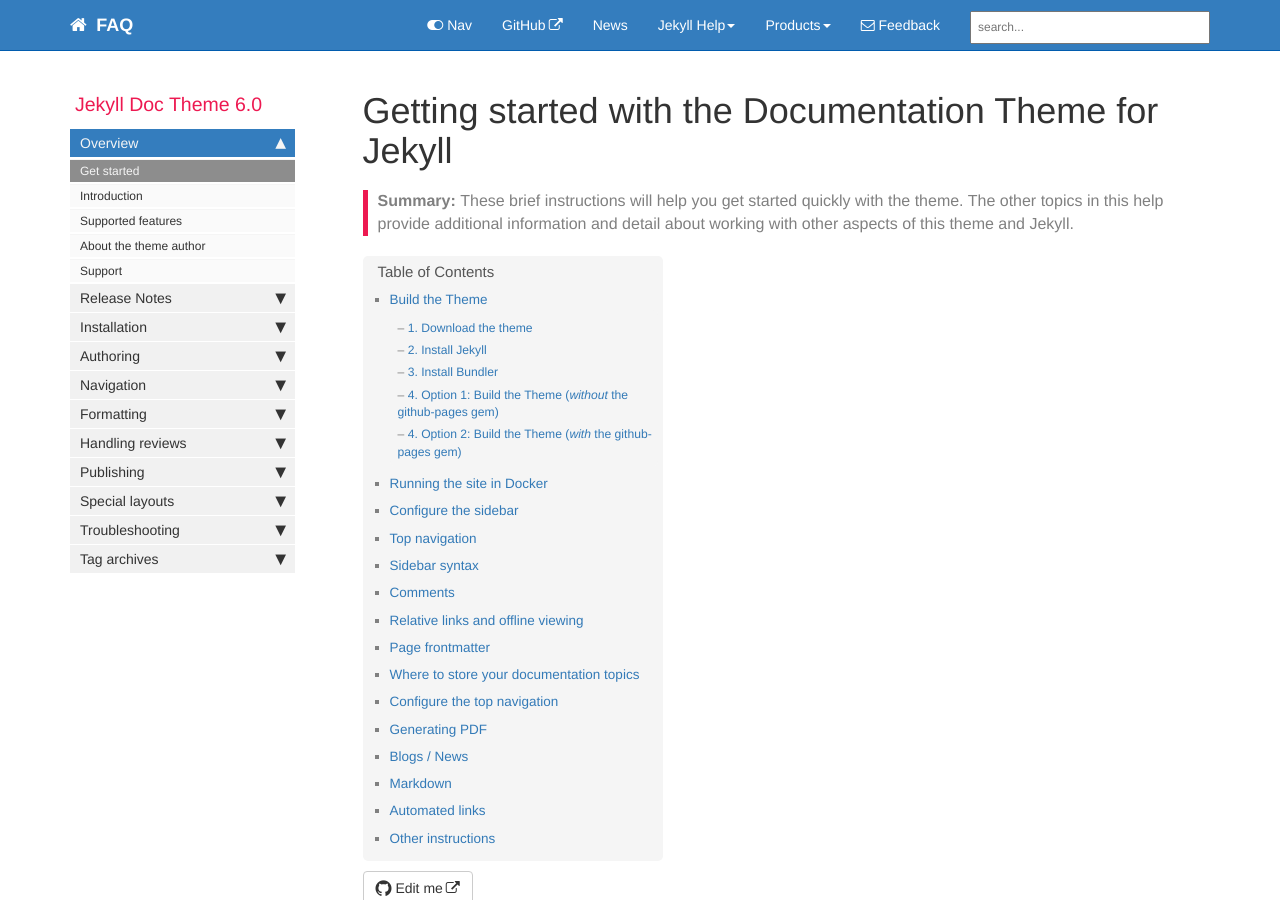
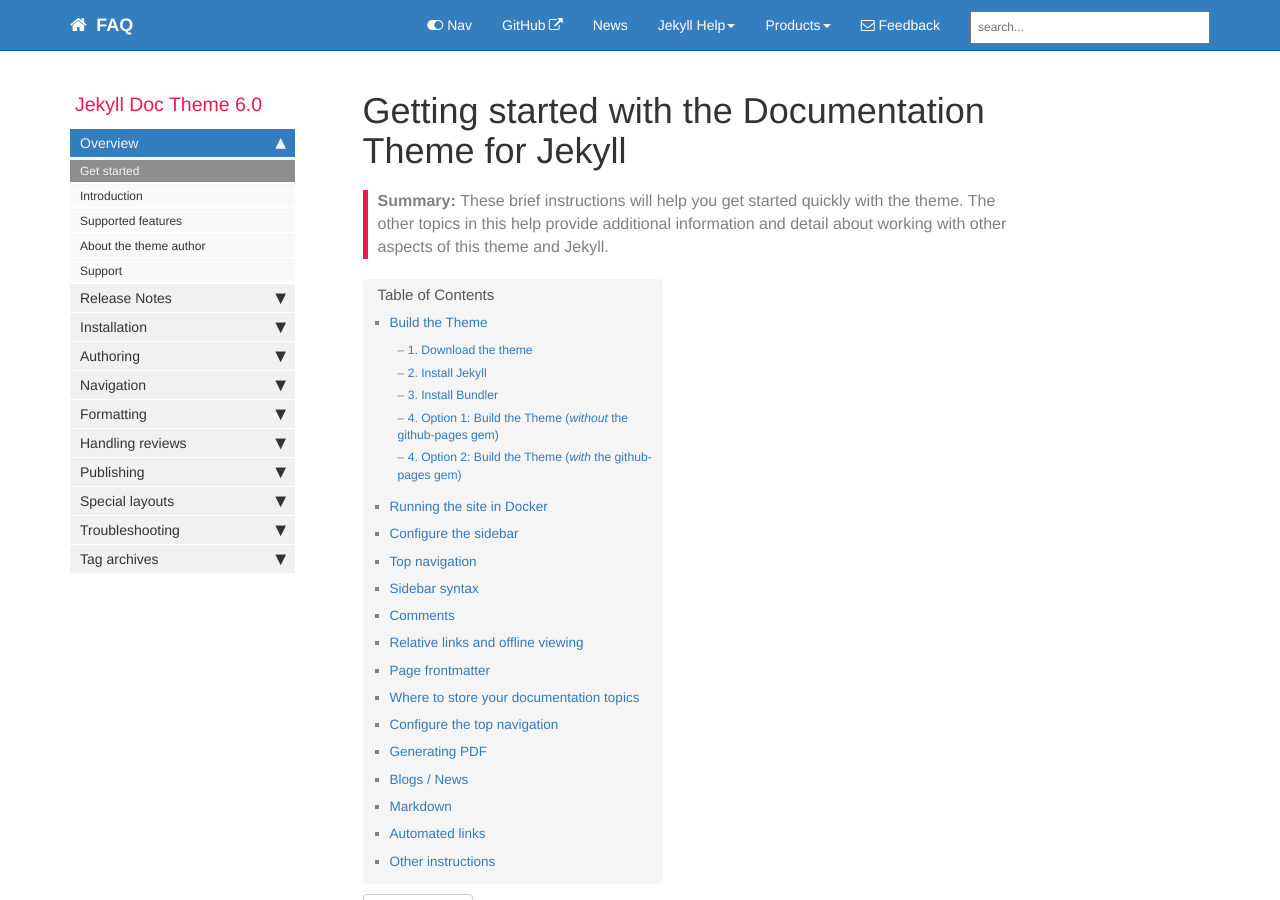
Before and after one commit to sinotec2/OpenKM, a Jekyll site: the page built from index.md, in a window 1280 px wide and 900 px high. Built offline with Jekyll 4.4.1, drawn with Linux system fonts in a browser that asks for light colours; comment, search, counter and statistics services are not loaded.

Commit message:
Update default.html

```diff
--- a/_layouts/default.html
+++ b/_layouts/default.html
@@ -85,7 +85,8 @@
             <div class="col-md-3" id="tg-sb-sidebar">
                 {% include sidebar.html %}
             </div>
-            {% assign content_col_size = "col-md-9" %}
+            <!- {% assign content_col_size = "col-md-9" %} ->
+            {% assign content_col_size = "col-md-7" %}
         {% endunless %}
 
         <!-- Content Column -->
```
